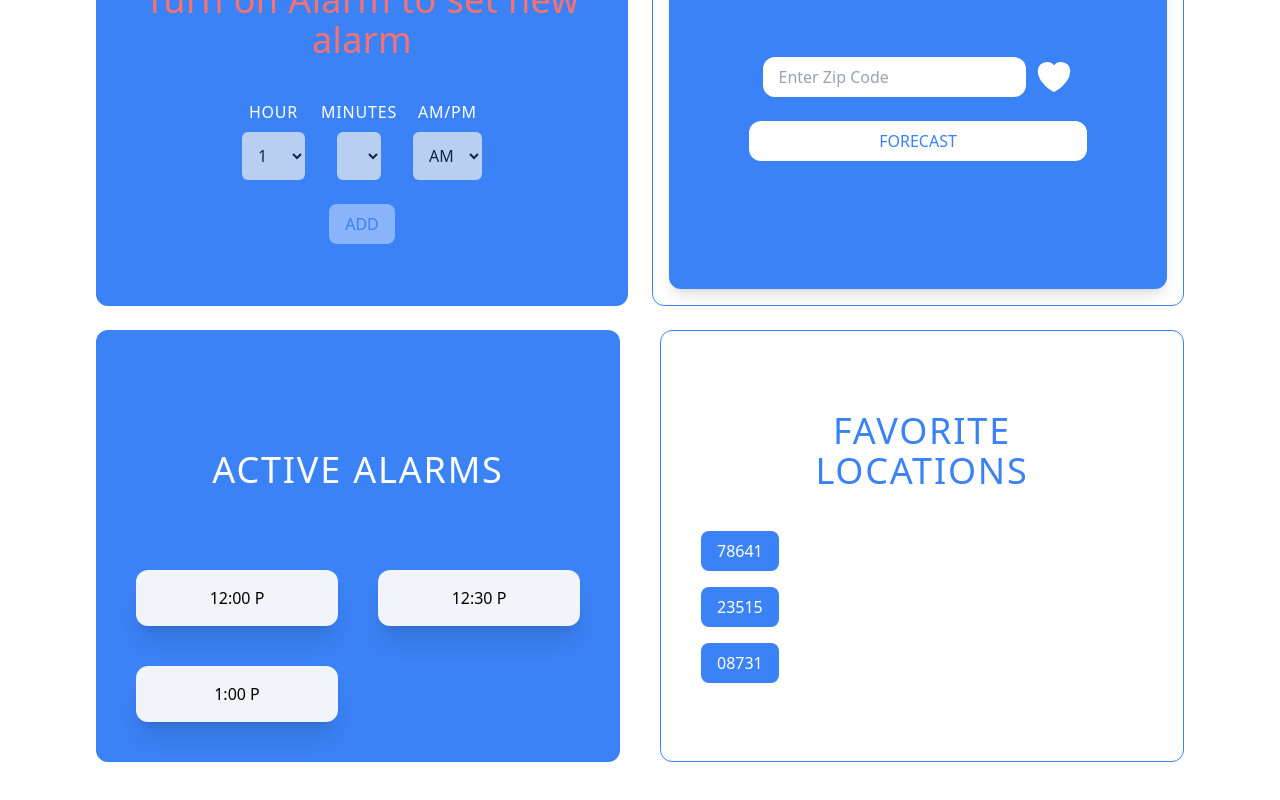
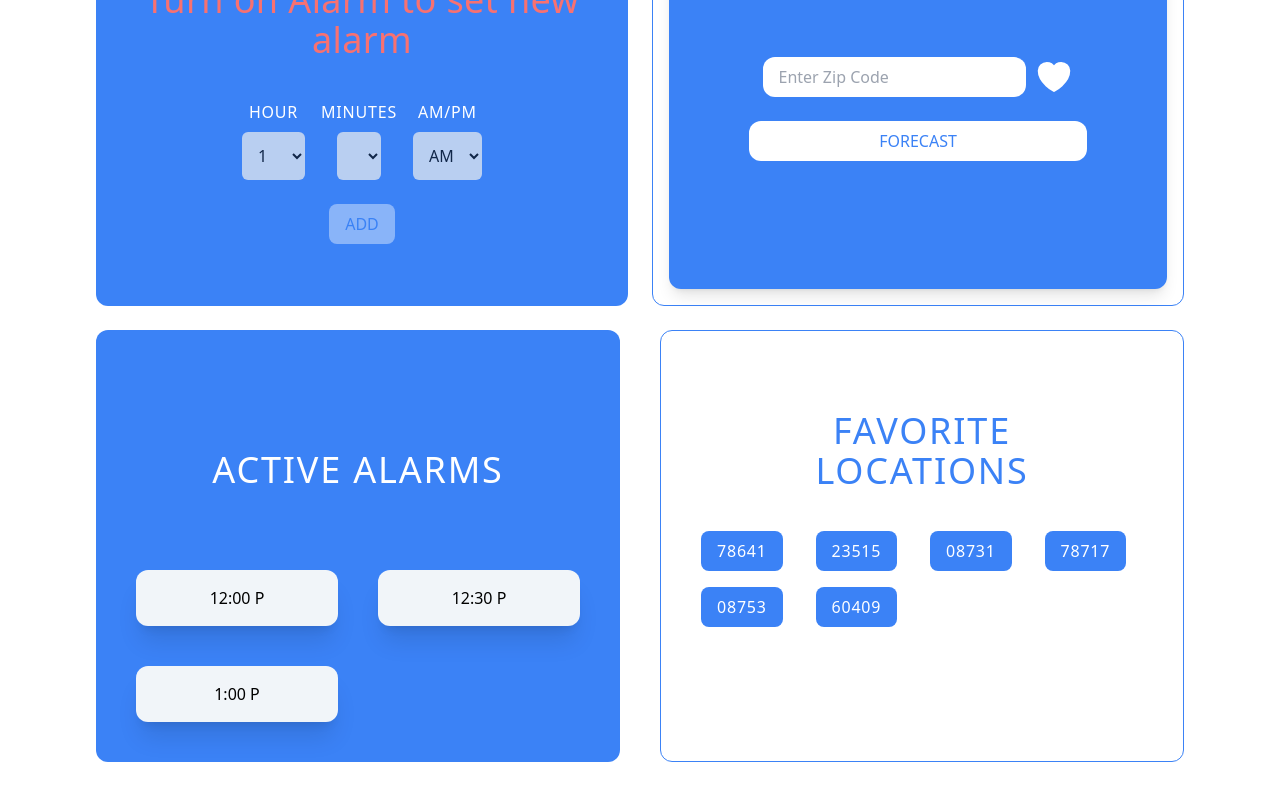
Before and after one commit to mdubelbeis/alarm-clock, a React (Vite) app: page /clock in a window 1280 px wide. Shown: the part 1106-1906 px from the top of the page. Built offline with nearby package versions, Linux system fonts and the light colour scheme.

Commit message:
added favorite locations

```diff
--- a/src/app/Clock/ClockSlice.ts
+++ b/src/app/Clock/ClockSlice.ts
@@ -45,6 +45,9 @@ const initialState: ClockState = {
       { id: uuidv4(), zipCode: "78641", isFavorite: true },
       { id: uuidv4(), zipCode: "23515", isFavorite: true },
       { id: uuidv4(), zipCode: "08731", isFavorite: true },
+      { id: uuidv4(), zipCode: "78717", isFavorite: true },
+      { id: uuidv4(), zipCode: "08753", isFavorite: true },
+      { id: uuidv4(), zipCode: "60409", isFavorite: true },
     ],
   },
 };
--- a/src/components/Clock/FavoriteLocationsList.tsx
+++ b/src/components/Clock/FavoriteLocationsList.tsx
@@ -6,8 +6,9 @@ const FavoriteLocationsList: React.FC = () => {
   const favoriteLocations = useSelector(
     (state: RootState) => state.clockStore.weatherModule.favoriteLocations
   );
+
   return (
-    <ul className="flex flex-col gap-4">
+    <ul className="grid grid-cols-4 gap-4">
       {favoriteLocations.map((location) => {
         return (
           <li
@@ -15,10 +16,7 @@ const FavoriteLocationsList: React.FC = () => {
             className="bg-blue-500 rounded-lg py-2 px-4 w-fit hover:bg-blue-700 hover:cursor-pointer"
             onClick={handleLocationClick}
           >
-            {/* <p className="text-white">
-              {location.city}, {location.state}
-            </p> */}
-            <p className="text-white">{location.zipCode}</p>
+            <p className="text-white tracking-wider">{location.zipCode}</p>
           </li>
         );
       })}
```
